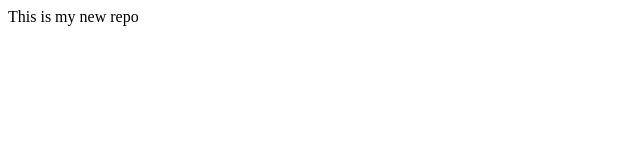
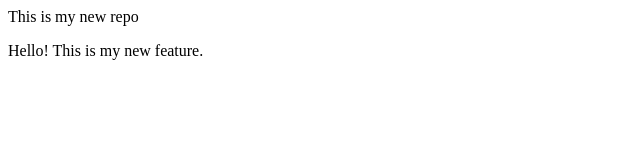
Before and after one commit to VanshikaJain-gt/Local-Repo, a plain HTML site: page index.html in a window 1280 px wide. Shown: the whole page, without its empty margins (0-640 px from the left). Drawn offline with Linux system fonts and the light colour scheme.

Commit message:
add new feature

```diff
--- a/index.html
+++ b/index.html
@@ -1 +1,4 @@
 <p>This is my new repo</p>
+<p>
+    Hello! This is my new feature.
+</p>
```
